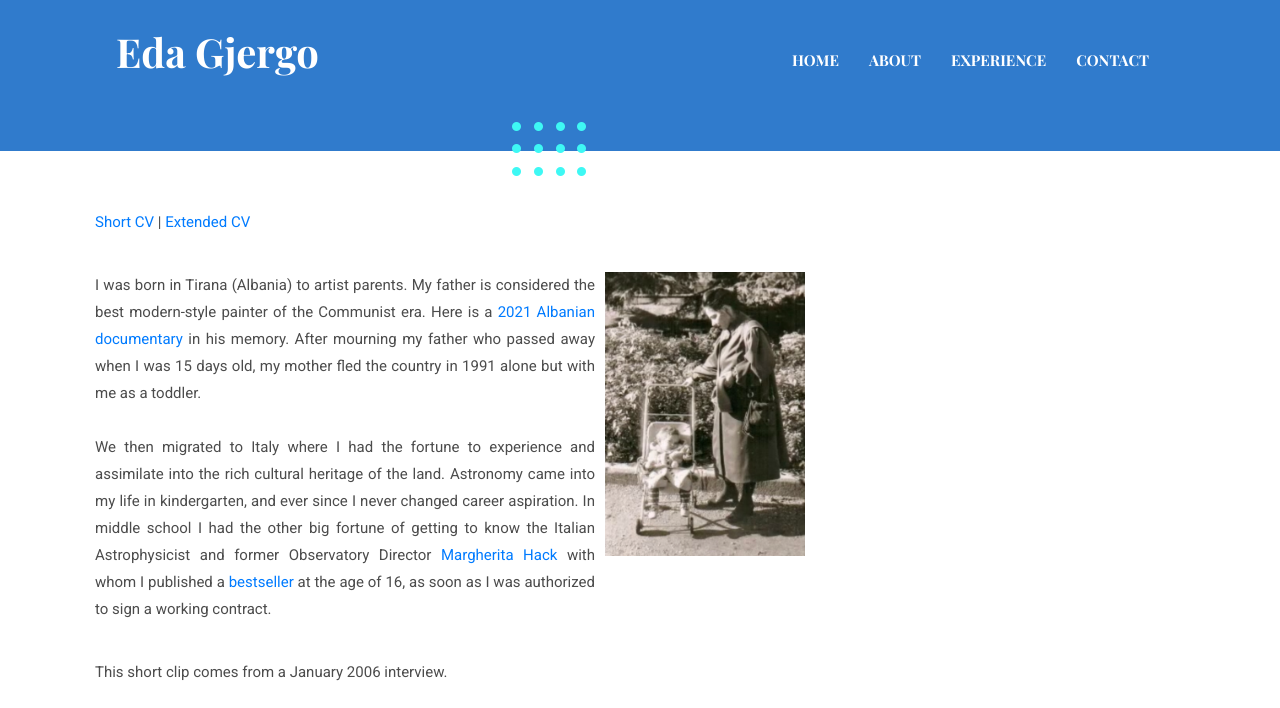
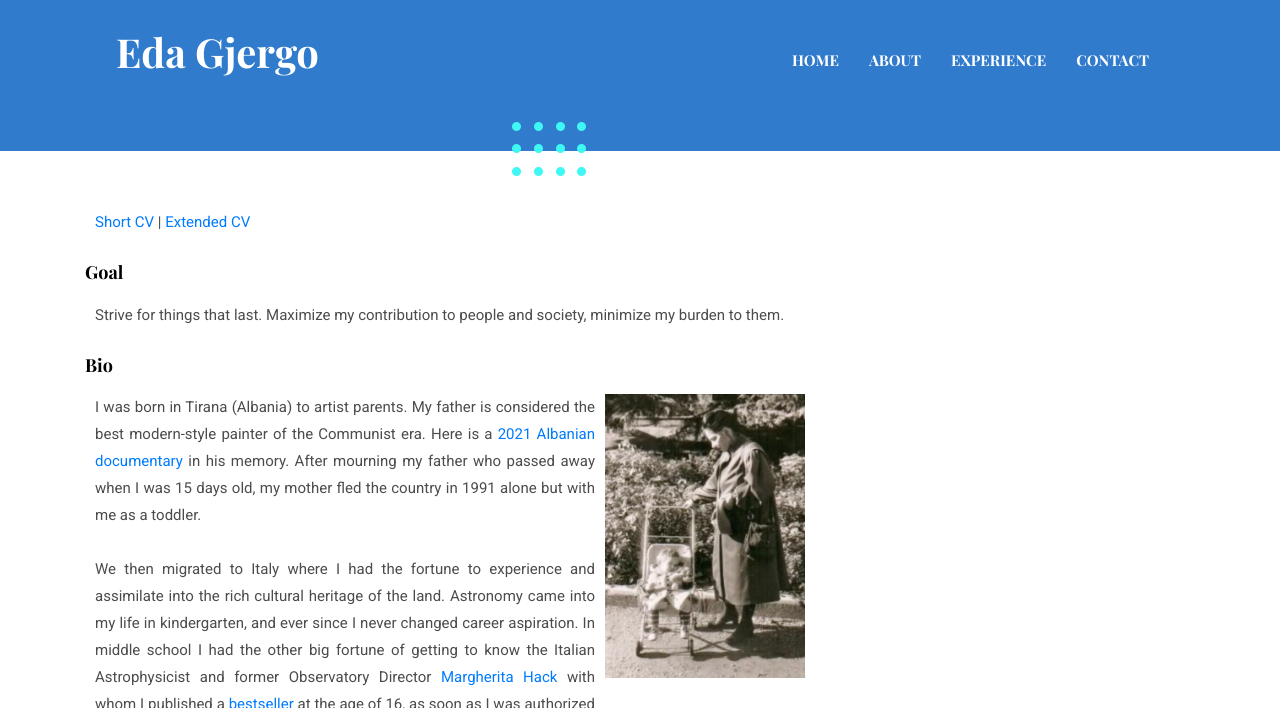
Before and after one commit to egjergo/egjergo.github.io, a Jekyll site: the page built from _pages/about.md, in a window 1280 px wide and 900 px high, scrolled down 373 px, cut to the strip 0-708 px from the top of the window. Built offline with Jekyll 4.4.1, drawn with Linux system fonts in a browser that asks for light colours.

Commit message:
Update about.md

```diff
--- a/_pages/about.md
+++ b/_pages/about.md
@@ -17,6 +17,11 @@ signature: assets/images/about/signature.png
     </div>-->
 </div>
 
+<h5>Goal</h5>
+Strive for things that last. Maximize my contribution to people and society, minimize my burden to them.
+
+
+<h5>Bio</h5>
 <div>
     <p style="float: right;"><img src="/assets/images/about/carrozzina.jpg" width="200px" border="15px"></p>
     <p align="justify">I was born in Tirana (Albania) to artist parents. My father is considered the best modern-style painter of the Communist era. Here is a <a href="https://youtu.be/IC5n3oJ7Qfk" target="_blank">2021 Albanian documentary</a> in his memory. After mourning my father who passed away when I was 15 days old, my mother fled the country in 1991 alone but with me as a toddler.
```
